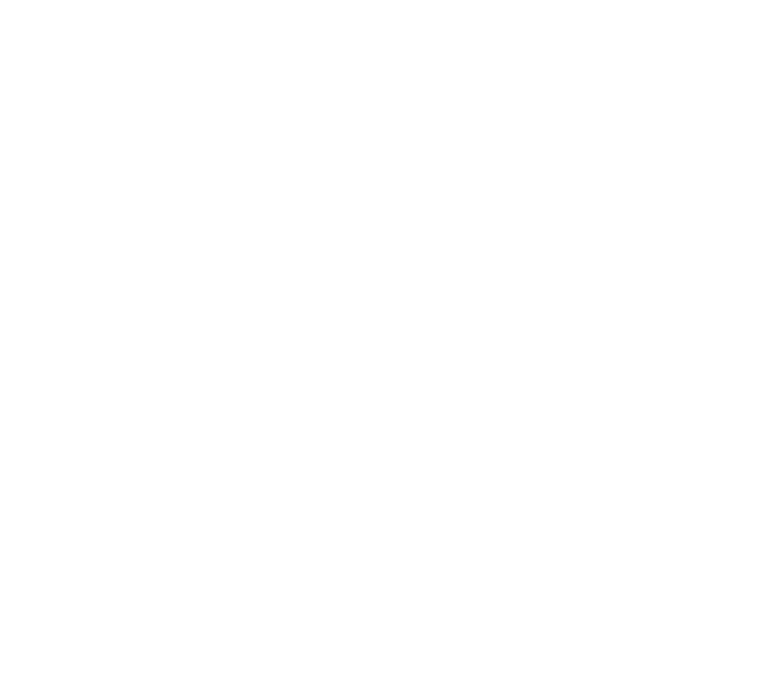
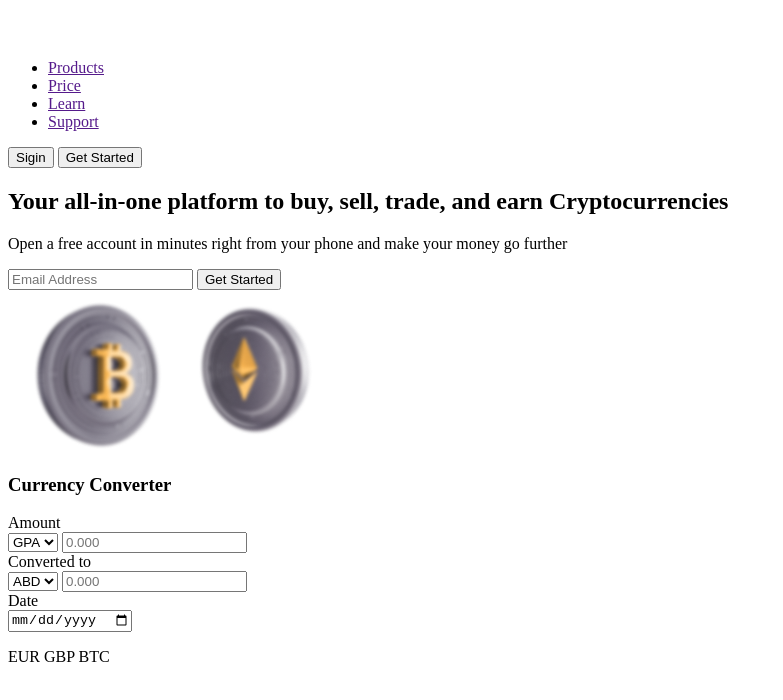
Before and after one commit to boakaidorborkamara/cryptoZ, a plain HTML site: page index.html in a window 1280 px wide. Shown: the whole page, without its empty margins (0-783 px from the left). Drawn offline with Linux system fonts and the light colour scheme.

Commit message:
add content for hero section

```diff
--- a/index.html
+++ b/index.html
@@ -5,5 +5,100 @@
     <meta name="viewport" content="width=device-width, initial-scale=1.0" />
     <title>CryptoZ</title>
   </head>
-  <body></body>
+  <body>
+    <header>
+      <nav>
+        <!-- logo  -->
+        <img src="./assets/CryptoZ.png" alt="" />
+
+        <!-- nav links  -->
+        <ul>
+          <li><a href="">Products</a></li>
+          <li><a href="">Price</a></li>
+          <li><a href="">Learn</a></li>
+          <li><a href="">Support</a></li>
+        </ul>
+
+        <!-- nav cta  -->
+        <div>
+          <button>Sigin</button>
+          <button>Get Started</button>
+        </div>
+      </nav>
+    </header>
+
+    <main>
+      <!-- hero section  -->
+      <section>
+        <!-- left side with text -->
+        <div>
+          <h1>
+            Your all-in-one platform to buy, sell, trade, and earn
+            Cryptocurrencies
+          </h1>
+
+          <p>
+            Open a free account in minutes right from your phone and make your
+            money go further
+          </p>
+
+          <form>
+            <input type="email" placeholder="Email Address" />
+            <input type="submit" value="Get Started" />
+          </form>
+        </div>
+
+        <!-- right side with currency converter  -->
+        <div>
+          <!-- decorator images  -->
+          <img src="./assets/Coin/BitCoin/Cam2.png" alt="" />
+          <img src="./assets/Coin/Ethereum/Cam1.png" alt="" />
+          <!-- converter container  -->
+          <div>
+            <h3>Currency Converter</h3>
+
+            <form action="">
+              <!-- element 1  -->
+              <div>
+                <label for="amount">Amount</label>
+
+                <!-- nested form field  -->
+                <div class="input-container">
+                  <select name="" id="">
+                    <option value="">GPA</option>
+                  </select>
+                  <input type="text" placeholder="0.000" />
+                </div>
+              </div>
+
+              <!-- element 2  -->
+              <div>
+                <label for="amount">Converted to</label>
+
+                <!-- nested form field  -->
+                <div class="input-container">
+                  <select name="" id="">
+                    <option value="">ABD</option>
+                  </select>
+                  <input type="text" placeholder="0.000" />
+                </div>
+              </div>
+
+              <!-- element 3  -->
+              <div>
+                <label for="amount">Date</label>
+
+                <!-- nested form field  -->
+                <div class="input-container">
+                  <input type="date" placeholder="0.000" />
+                </div>
+              </div>
+
+              <p>EUR GBP BTC</p>
+            </form>
+          </div>
+        </div>
+      </section>
+    </main>
+  </body>
 </html>
```
